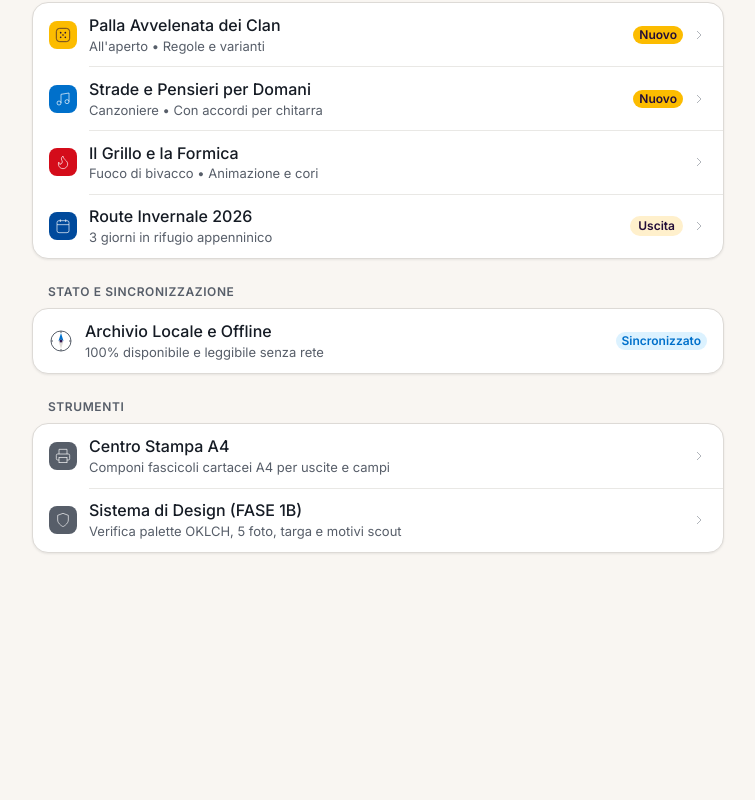
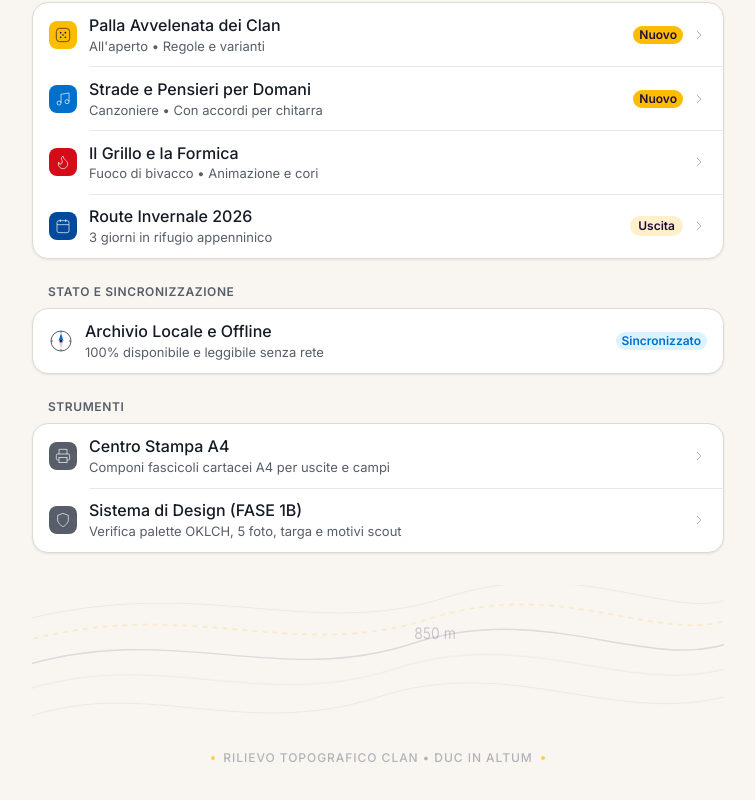
Before and after one commit to ClanDucInAltumSite/Sito-di-vault-attivit-clan, a Preact app: page / in a window 1280 px wide. Shown: the part 1066-1866 px from the top of the page, without its empty margins (262-1017 px from the left). Before the commit the page ends 1747 px from the top, so only its background shows below. Built offline with nearby package versions, Linux system fonts and the light colour scheme; no server answers.

Commit message:
feat(ui): aggiunta sfondo con curve di livello topografiche e animazione fluida in fondo pagina

```diff
--- a/src/features/design/DesignSystemView.tsx
+++ b/src/features/design/DesignSystemView.tsx
@@ -12,6 +12,7 @@ import { Icon } from '../../ui/Icon';
 import { BrandLogo } from '../../ui/BrandLogo';
 import { SectionIcon } from '../../ui/SectionIcon';
 import { TheTrail, CompassSync } from '../../ui/ScoutMotifs';
+import { TopographicBackground } from '../../ui/TopographicBackground';
 import { PHOTOS } from '../../lib/photos';
 
 export function DesignSystemView() {
@@ -396,6 +397,9 @@ export function DesignSystemView() {
           onClose={() => setShowToast(false)}
         />
       ) : null}
+
+      {/* SFONDO TOPOGRAFICO CON ISOIPSE CARTOGRAFICHE */}
+      <TopographicBackground />
     </div>
   );
 }
--- a/src/features/home/HomeView.tsx
+++ b/src/features/home/HomeView.tsx
@@ -9,6 +9,7 @@ import { BrandLogo } from '../../ui/BrandLogo';
 import { HeaderBanner } from '../../ui/HeaderBanner';
 import { SectionIcon } from '../../ui/SectionIcon';
 import { TheTrail, CompassSync } from '../../ui/ScoutMotifs';
+import { TopographicBackground } from '../../ui/TopographicBackground';
 
 export function HomeView() {
   const [searchQuery, setSearchQuery] = useState('');
@@ -252,6 +253,9 @@ export function HomeView() {
             onClick={() => navigate('design')}
           />
         </GroupedList>
+
+        {/* 10. SFONDO TOPOGRAFICO CON ISOIPSE CARTOGRAFICHE */}
+        <TopographicBackground />
       </div>
     </div>
   );
--- a/src/styles/components.css
+++ b/src/styles/components.css
@@ -1468,3 +1468,108 @@
     margin-top: 0;
   }
 }
+
+/* --- 20. SFONDO TOPOGRAFICO CON ISOIPSE CARTOGRAFICHE (FONDO PAGINA VIVO) --- */
+.topo-contour-wrapper {
+  position: relative;
+  width: 100%;
+  overflow: hidden;
+  margin-top: var(--space-8);
+  margin-bottom: var(--space-4);
+  padding: var(--space-4) 0 var(--space-2);
+  display: flex;
+  flex-direction: column;
+  align-items: center;
+  justify-content: center;
+  pointer-events: none;
+  user-select: none;
+}
+
+.topo-contour-svg {
+  width: 100%;
+  max-width: 820px;
+  height: 140px;
+  display: block;
+  overflow: visible;
+}
+
+.topo-line {
+  fill: none;
+  stroke: var(--color-ink);
+  stroke-width: 0.85;
+  opacity: 0.08;
+  stroke-linecap: round;
+  vector-effect: non-scaling-stroke;
+}
+
+.topo-line-major {
+  stroke-width: 1.4;
+  opacity: 0.13;
+}
+
+.topo-line-accent {
+  stroke: var(--color-giochi);
+  stroke-width: 1;
+  opacity: 0.35;
+  stroke-dasharray: 4 6;
+}
+
+.topo-contour-caption {
+  font-size: var(--font-size-2xs);
+  color: var(--color-text-tertiary);
+  letter-spacing: 0.08em;
+  text-transform: uppercase;
+  font-weight: 500;
+  margin-top: var(--space-2);
+  display: flex;
+  align-items: center;
+  gap: var(--space-2);
+  opacity: 0.65;
+}
+
+.topo-dot {
+  width: 4px;
+  height: 4px;
+  border-radius: 50%;
+  background-color: var(--color-giochi);
+  display: inline-block;
+}
+
+/* Animazione fluida e impercettibile (slow breathing wave su sole proprietà transform) */
+.topo-contour-anim-1 {
+  animation: topoWaveOne 18s ease-in-out infinite alternate;
+}
+
+.topo-contour-anim-2 {
+  animation: topoWaveTwo 24s ease-in-out infinite alternate;
+}
+
+.topo-contour-anim-3 {
+  animation: topoWaveThree 20s ease-in-out infinite alternate;
+}
+
+@keyframes topoWaveOne {
+  0% { transform: translateY(0); }
+  50% { transform: translateY(-4px); }
+  100% { transform: translateY(2px); }
+}
+
+@keyframes topoWaveTwo {
+  0% { transform: translateY(0); }
+  50% { transform: translateY(3px); }
+  100% { transform: translateY(-3px); }
+}
+
+@keyframes topoWaveThree {
+  0% { transform: translateY(0); }
+  50% { transform: translateY(-5px); }
+  100% { transform: translateY(1px); }
+}
+
+@media (prefers-reduced-motion: reduce) {
+  .topo-contour-anim-1,
+  .topo-contour-anim-2,
+  .topo-contour-anim-3 {
+    animation: none;
+  }
+}
--- /dev/null
+++ b/src/ui/TopographicBackground.tsx
@@ -0,0 +1,93 @@
+export interface TopographicBackgroundProps {
+  className?: string;
+  showCaption?: boolean;
+}
+
+/**
+ * Sfondo Vettoriale con Curve di Livello Topografiche (Isoipse Cartografiche)
+ * Ispirato alle carte IGM scout 1:25.000 dei Monti Sibillini e colline perugine.
+ * - Tratto sottile ad altissima definizione
+ * - Opacità delicata (6-12%) integrata nei token dell'inchiostro
+ * - Lenta animazione armoniosa su sole proprietà transform
+ */
+export function TopographicBackground({
+  className = '',
+  showCaption = true,
+}: TopographicBackgroundProps) {
+  return (
+    <div
+      className={`topo-contour-wrapper ${className}`.trim()}
+      aria-hidden="true"
+      role="presentation"
+    >
+      <svg
+        viewBox="0 0 800 140"
+        fill="none"
+        xmlns="http://www.w3.org/2000/svg"
+        className="topo-contour-svg"
+        preserveAspectRatio="none"
+      >
+        {/* Curva 1 (Profondità esterna) */}
+        <g className="topo-contour-anim-2">
+          <path
+            d="M-20 120 C120 70, 240 140, 400 95 C560 50, 680 130, 820 90"
+            className="topo-line"
+          />
+        </g>
+
+        {/* Curva 2 (Intermedia) */}
+        <g className="topo-contour-anim-1">
+          <path
+            d="M-20 95 C140 45, 260 115, 420 70 C580 25, 700 105, 820 65"
+            className="topo-line"
+          />
+        </g>
+
+        {/* Curva 3 (Direttrice Principale con spessore maggiore) */}
+        <g className="topo-contour-anim-3">
+          <path
+            d="M-20 70 C160 20, 280 90, 440 45 C600 0, 720 80, 820 40"
+            className="topo-line topo-line-major"
+          />
+          {/* Quota altimetrica discreta */}
+          <text
+            x="442"
+            y="41"
+            fill="var(--color-ink)"
+            opacity="0.22"
+            fontSize="9"
+            fontFamily="var(--font-sans)"
+            fontWeight="600"
+            letterSpacing="0.05em"
+          >
+            850 m
+          </text>
+        </g>
+
+        {/* Curva 4 (Sentiero / Curva d'accento tratteggiata gialla scout) */}
+        <g className="topo-contour-anim-1">
+          <path
+            d="M-20 45 C180 -5, 300 65, 460 20 C620 -25, 740 55, 820 15"
+            className="topo-line topo-line-accent"
+          />
+        </g>
+
+        {/* Curva 5 (Vetta / Cresta interna) */}
+        <g className="topo-contour-anim-2">
+          <path
+            d="M-20 20 C200 -30, 320 40, 480 -5 C640 -50, 760 30, 820 -10"
+            className="topo-line"
+          />
+        </g>
+      </svg>
+
+      {showCaption ? (
+        <div className="topo-contour-caption">
+          <span className="topo-dot" />
+          <span>Rilievo Topografico Clan • Duc In Altum</span>
+          <span className="topo-dot" />
+        </div>
+      ) : null}
+    </div>
+  );
+}
```
Also changed, not shown: 10 other files (tests, documents, lock files or other folders).
